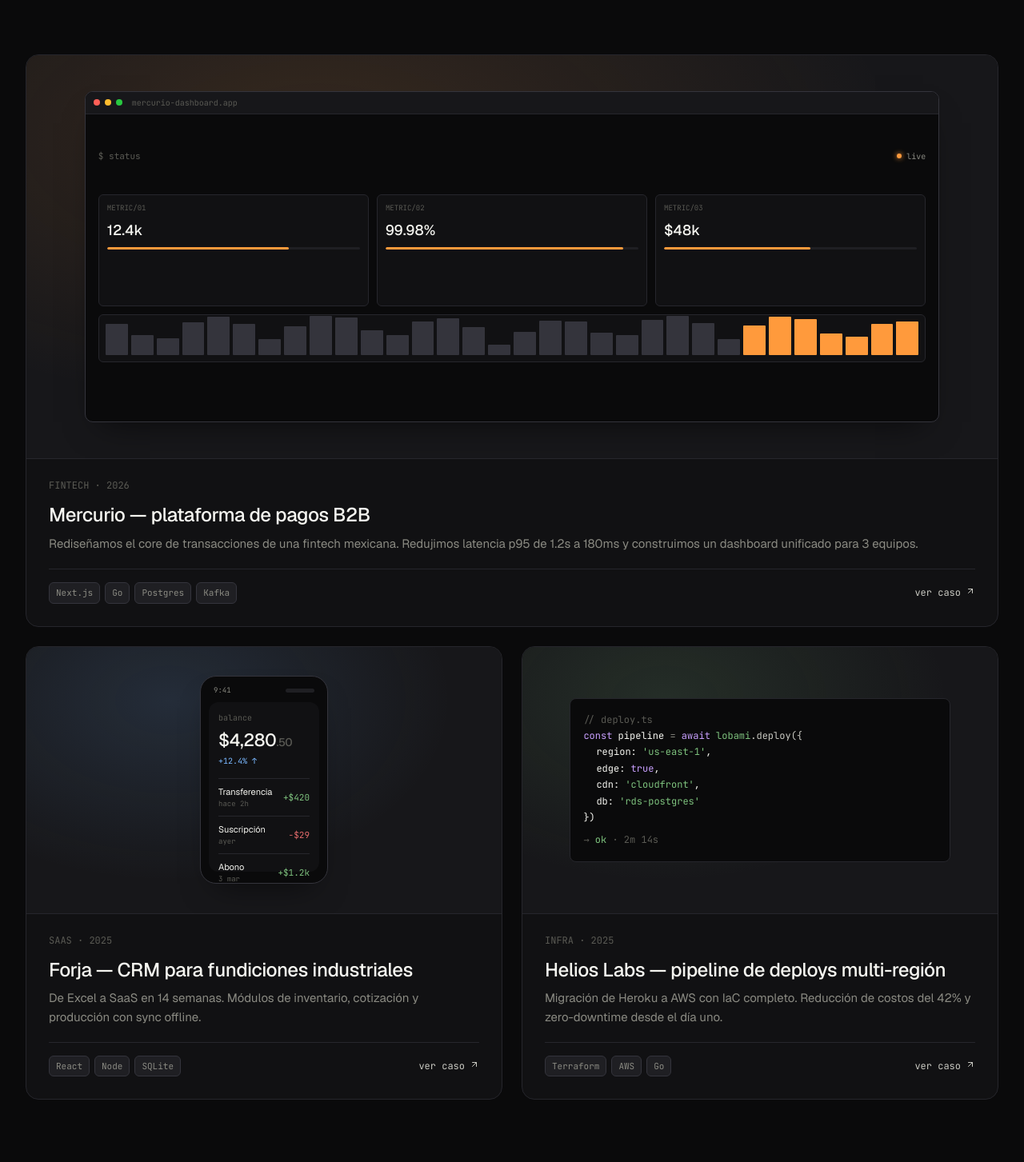
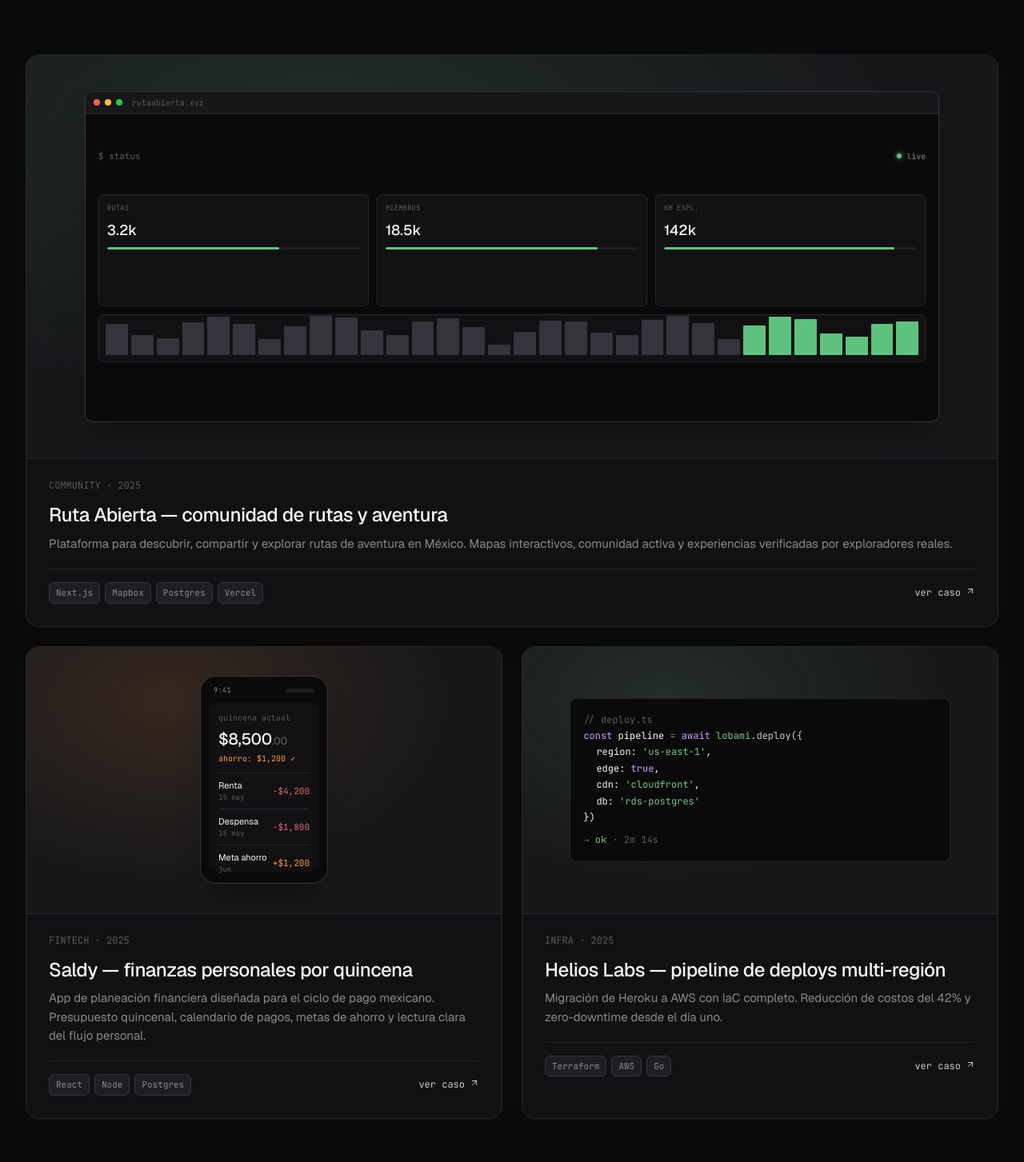
Before and after one commit to lobami/lobami-technologies, a React (Vite) app: page / in a window 1280 px wide. Shown: the part 2877-4330 px from the top of the page at 80% size. Built offline with nearby package versions, Linux system fonts and the light colour scheme.

Commit message:
feat: replace Mercurio→Ruta Abierta and Forja→Saldy with real product content

```diff
--- a/src/App.jsx
+++ b/src/App.jsx
@@ -282,7 +282,7 @@
 }
 
 // =========== WORK VISUALS ===========
-function WorkVisualDashboard({ accent, title }) {
+function WorkVisualDashboard({ accent, title, metrics = ['12.4k', '99.98%', '$48k'], labels = ['RUTAS', 'MIEMBROS', 'KM'] }) {
   return (
     <div className="viz-dashboard">
       <div className="viz-tab">
@@ -301,12 +301,10 @@
         </div>
         {[0, 1, 2].map(i => (
           <div key={i} style={{ background: 'var(--bg-1)', border: '1px solid var(--border-1)', borderRadius: 6, padding: 10, minHeight: 60 }}>
-            <div style={{ fontFamily: 'var(--mono)', fontSize: 9, color: 'var(--text-3)', marginBottom: 6 }}>METRIC/0{i + 1}</div>
-            <div style={{ fontSize: 18, fontWeight: 500, color: 'var(--text-0)' }}>
-              {['12.4k', '99.98%', '$48k'][i]}
-            </div>
+            <div style={{ fontFamily: 'var(--mono)', fontSize: 9, color: 'var(--text-3)', marginBottom: 6 }}>{labels[i]}</div>
+            <div style={{ fontSize: 18, fontWeight: 500, color: 'var(--text-0)' }}>{metrics[i]}</div>
             <div style={{ height: 3, marginTop: 8, borderRadius: 2, background: 'var(--bg-3)', position: 'relative', overflow: 'hidden' }}>
-              <div style={{ position: 'absolute', left: 0, top: 0, bottom: 0, width: ['72%', '94%', '58%'][i], background: accent, borderRadius: 2 }} />
+              <div style={{ position: 'absolute', left: 0, top: 0, bottom: 0, width: ['68%', '84%', '91%'][i], background: accent, borderRadius: 2 }} />
             </div>
           </div>
         ))}
@@ -329,17 +327,17 @@
         <span style={{ width: 36, height: 5, background: 'var(--bg-3)', borderRadius: 3, display: 'block' }} />
       </div>
       <div style={{ background: 'var(--bg-1)', borderRadius: 12, padding: 12, height: 'calc(100% - 26px)' }}>
-        <div style={{ fontSize: 10, color: 'var(--text-3)', fontFamily: 'var(--mono)', marginBottom: 4 }}>balance</div>
-        <div style={{ fontSize: 22, fontWeight: 500, letterSpacing: '-0.02em' }}>$4,280<span style={{ color: 'var(--text-3)', fontSize: 14 }}>.50</span></div>
-        <div style={{ fontSize: 10, color: accent, fontFamily: 'var(--mono)', marginTop: 2, marginBottom: 14 }}>+12.4% ↑</div>
+        <div style={{ fontSize: 10, color: 'var(--text-3)', fontFamily: 'var(--mono)', marginBottom: 4 }}>quincena actual</div>
+        <div style={{ fontSize: 20, fontWeight: 500, letterSpacing: '-0.02em' }}>$8,500<span style={{ color: 'var(--text-3)', fontSize: 13 }}>.00</span></div>
+        <div style={{ fontSize: 10, color: accent, fontFamily: 'var(--mono)', marginTop: 2, marginBottom: 10 }}>ahorro: $1,200 ✓</div>
         {[0, 1, 2].map(i => (
-          <div key={i} style={{ display: 'flex', justifyContent: 'space-between', alignItems: 'center', padding: '8px 0', borderTop: '1px solid var(--border-1)' }}>
+          <div key={i} style={{ display: 'flex', justifyContent: 'space-between', alignItems: 'center', padding: '7px 0', borderTop: '1px solid var(--border-1)' }}>
             <div>
-              <div style={{ fontSize: 11, color: 'var(--text-0)' }}>{['Transferencia', 'Suscripción', 'Abono'][i]}</div>
-              <div style={{ fontSize: 9, color: 'var(--text-3)', fontFamily: 'var(--mono)' }}>{['hace 2h', 'ayer', '3 mar'][i]}</div>
+              <div style={{ fontSize: 11, color: 'var(--text-0)' }}>{['Renta', 'Despensa', 'Meta ahorro'][i]}</div>
+              <div style={{ fontSize: 9, color: 'var(--text-3)', fontFamily: 'var(--mono)' }}>{['15 may', '18 may', 'jun'][i]}</div>
             </div>
-            <div style={{ fontSize: 11, fontFamily: 'var(--mono)', color: i === 1 ? 'var(--danger)' : 'var(--success)' }}>
-              {['+$420', '−$29', '+$1.2k'][i]}
+            <div style={{ fontSize: 11, fontFamily: 'var(--mono)', color: i === 2 ? accent : 'var(--danger)' }}>
+              {['−$4,200', '−$1,800', '+$1,200'][i]}
             </div>
           </div>
         ))}
@@ -373,23 +371,25 @@
 // =========== WORK ===========
 const cases = [
   {
-    id: 'mercurio',
-    tag: 'FINTECH · 2026',
-    title: 'Mercurio — plataforma de pagos B2B',
-    desc: 'Rediseñamos el core de transacciones de una fintech mexicana. Redujimos latencia p95 de 1.2s a 180ms y construimos un dashboard unificado para 3 equipos.',
-    stack: ['Next.js', 'Go', 'Postgres', 'Kafka'],
-    accent: '#ff9a3c',
+    id: 'rutaabierta',
+    tag: 'COMMUNITY · 2025',
+    title: 'Ruta Abierta — comunidad de rutas y aventura',
+    desc: 'Plataforma para descubrir, compartir y explorar rutas de aventura en México. Mapas interactivos, comunidad activa y experiencias verificadas por exploradores reales.',
+    stack: ['Next.js', 'Mapbox', 'Postgres', 'Vercel'],
+    accent: '#5ec27e',
     feature: true,
     viz: 'dashboard',
-    vizTitle: 'mercurio-dashboard.app',
+    vizTitle: 'rutaabierta.xyz',
+    vizMetrics: ['3.2k', '18.5k', '142k'],
+    vizLabels: ['RUTAS', 'MIEMBROS', 'KM EXPL.'],
   },
   {
-    id: 'forja',
-    tag: 'SAAS · 2025',
-    title: 'Forja — CRM para fundiciones industriales',
-    desc: 'De Excel a SaaS en 14 semanas. Módulos de inventario, cotización y producción con sync offline.',
-    stack: ['React', 'Node', 'SQLite'],
-    accent: '#7ab8ff',
+    id: 'saldy',
+    tag: 'FINTECH · 2025',
+    title: 'Saldy — finanzas personales por quincena',
+    desc: 'App de planeación financiera diseñada para el ciclo de pago mexicano. Presupuesto quincenal, calendario de pagos, metas de ahorro y lectura clara del flujo personal.',
+    stack: ['React', 'Node', 'Postgres'],
+    accent: '#ff9a3c',
     viz: 'mobile',
   },
   {
@@ -424,7 +424,7 @@
               <div className="work-visual" style={{
                 background: `radial-gradient(ellipse at 30% 20%, ${c.accent}22, transparent 60%), var(--bg-2)`
               }}>
-                {c.viz === 'dashboard' && <WorkVisualDashboard accent={c.accent} title={c.vizTitle} />}
+                {c.viz === 'dashboard' && <WorkVisualDashboard accent={c.accent} title={c.vizTitle} metrics={c.vizMetrics} labels={c.vizLabels} />}
                 {c.viz === 'mobile' && <WorkVisualMobile accent={c.accent} />}
                 {c.viz === 'code' && <WorkVisualCode accent={c.accent} />}
               </div>
```
